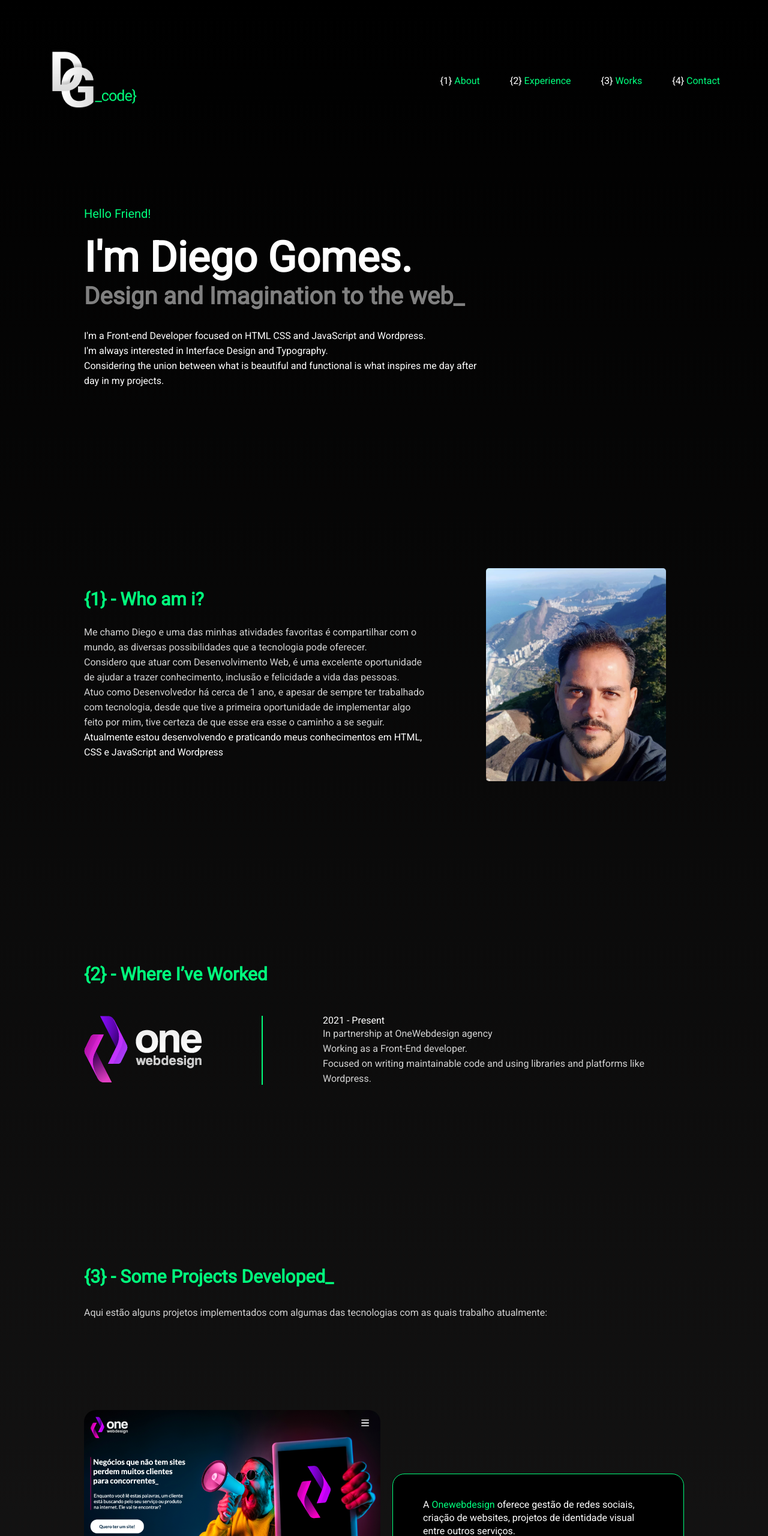
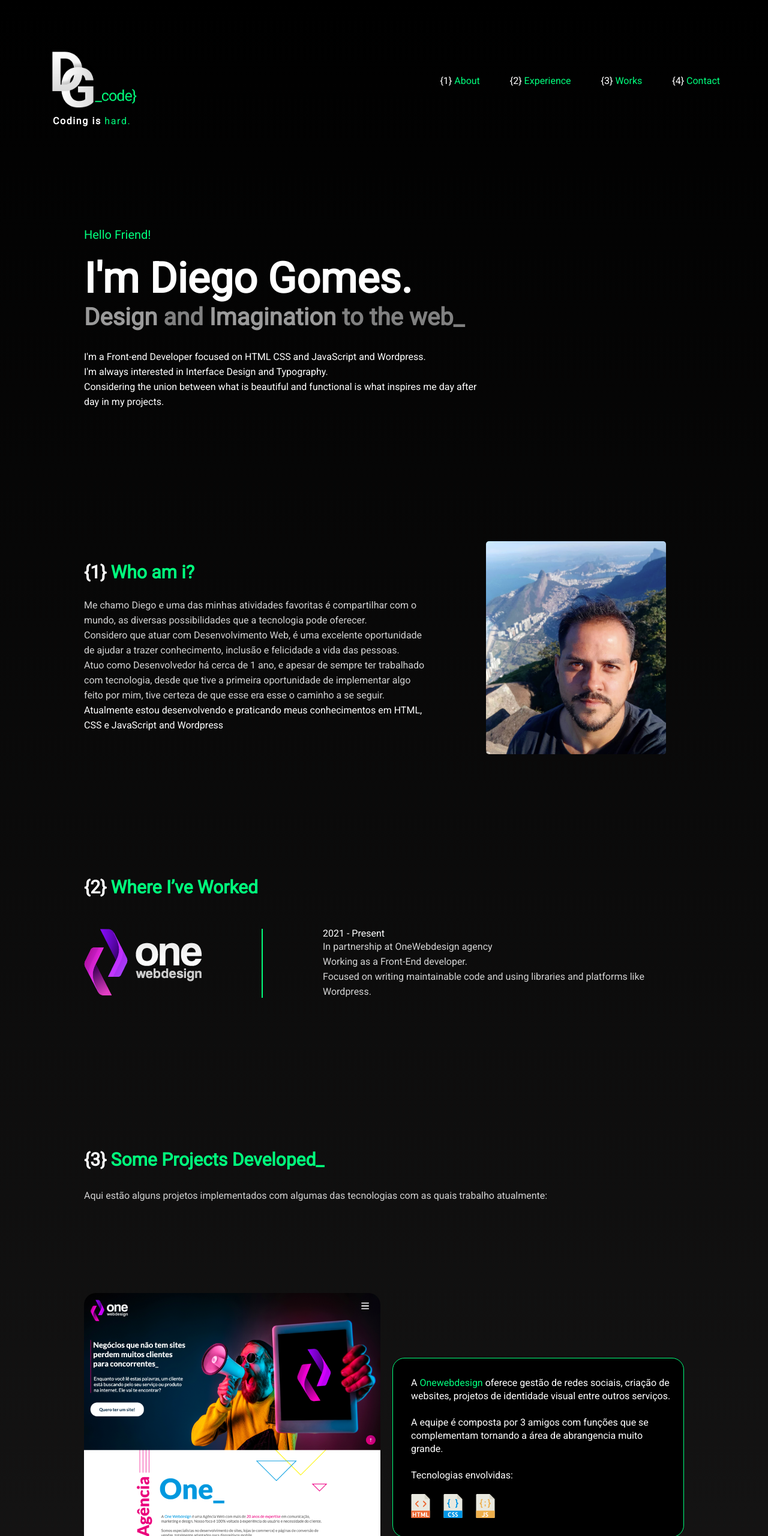
Before and after one commit to Diego-Gomes84/Personal-Portfolio, a plain HTML site: page index.html in a window 1280 px wide. Shown: the top 2560 px of the page at 60% size. Drawn offline with Linux system fonts and the light colour scheme; a web font is replaced by a local one.

Commit message:
Improvements in the "works" section

```diff
--- a/index.html
+++ b/index.html
@@ -24,6 +24,9 @@
                 <li><span>{4}</span> <a href="#anchor4">Contact</a></li>
             </ol>
         </nav>
+        <div class="container">
+            <p>Coding is <span class="typed-text"></span><span class="cursor">&nbsp;</span></p>
+        </div>
     </header>
     <main>
         <div class="in">
@@ -39,10 +42,10 @@
                 </p>
             </div>
 
-            <section class="about">
+            <section class="about"  id="anchor1">
                 <div class="container-about">
                     <div class="content-about">
-                        <h2 id="anchor1">{1} - Who am i?</h2>
+                        <h2><span>{1}</span> Who am i?</h2>
                         <p id="pstyle">Me chamo Diego e uma das minhas atividades favoritas é compartilhar com o mundo, as diversas possibilidades que a tecnologia pode oferecer.<br>
                         Considero que atuar com Desenvolvimento Web, é uma excelente oportunidade de ajudar a trazer conhecimento, inclusão e felicidade a vida das pessoas.<br>
                         Atuo como Desenvolvedor  há cerca de 1 ano, e apesar de sempre ter trabalhado com tecnologia, desde que tive a primeira oportunidade de implementar algo feito por mim, tive certeza  de que esse era esse o caminho a se seguir.</p>
@@ -54,8 +57,8 @@
                 </div>
             </section>
 
-            <section class="experience">
-                <h2 id="anchor2">{2} - Where I’ve Worked</h2>
+            <section class="experience" id="anchor2">
+                <h2><span>{2}</span> Where I’ve Worked</h2>
                 <div class="container-exp">
                     <div class="content-left"><img src="img/logo_oneweb.png" alt="Imagem Logo Onewebdesign"></div>
                     <div class="content-right">
@@ -66,35 +69,48 @@
                 </div>
             </section>
 
-            <section class="works">
-                <h2 id="anchor3">{3} - Some Projects Developed_ </h2>
+            <section class="works" id="anchor3">
+                <h2><span>{3}</span> Some Projects Developed_ </h2>
                 <p id="pstyle">Aqui estão alguns projetos implementados com algumas das tecnologias com as quais trabalho atualmente:</p>
                 <div class="portfolio">
                     <div id="work">
-                        <img src="img/One_web.png" alt="">
-                        <div class="teste">
+                        <img src="img/One_web.png" alt="Onewebdesign site" id="img-demo">
+                        <div class="portf-content">
                             <p>A <a>Onewebdesign</a> oferece gestão de redes sociais, criação de websites, projetos de identidade visual entre outros serviços.<br><br>
                             A equipe é composta por 3 amigos com funções que se complementam tornando a área de abrangencia muito grande.<br><br>
-                            Tecnologias envolvidades na implementação do site:<br>
-                            <span>HTML, CSS, JS.</span></p>
+                            Tecnologias envolvidas:</p>
+                            <ul class="png-logos">
+                                <li><img src="img/Html.png" alt=></li>
+                                <li><img src="img/Css3.png" alt=></li>
+                                <li><img src="img/JScript.png" alt=></li>
+                            </ul>
                         </div>
+
                     </div>
                     <div id="work">
-                        <div class="teste">
+                        <div class="portf-content">
                             <p>A <a>Credoito</a> é um Correspondente Bancário especializado em atender o Crédito Imobiliário de forma rápida, segura e transparente.<br><br>
                             Considero este projeto um ótimo desafio. Foi necessária uma imersão no segmento imobiliário e bancário para entregar o resultado esperado pelo cliente.<br><br>
-                            Tecnologias envolvidades na implementação do site:<br>
-                            <span>WORDPRESS</span></p>
+                            Tecnologias envolvidas:<br></p>
+                            <ul class="png-logos">
+                                <li><img src="img/Html.png" alt=></li>
+                                <li><img src="img/Css3.png" alt=></li>
+                                <li><img src="img/Wordpress.png" alt=></li>
+                            </ul>
                         </div>
-                        <img src="img/Credoito.png" alt="">
+                        <img src="img/Credoito.png" alt="Credoito Site" id="img-demo">
                     </div>
                     <div id="work">
-                        <img src="img/Sardo.png" alt="">
-                        <div class="teste">
-                            <p>A <a>Casa do Sardo</a> oferece gestão de redes sociais, criação de websites, projetos de identidade visual entre outros serviços.<br><br>
-                            A equipe é composta por 3 amigos com funções que se complementam tornando a área de abrangencia muito grande.<br><br>
-                            Tecnologias envolvidades na implementação do site:<br>
-                            <span>HTML, CSS, JS.</span></p>
+                        <img src="img/Sardo.png" alt="Sardo Site" id="img-demo">
+                        <div class="portf-content">
+                            <p>A <a>Casa do Sardo</a> É um restaurante italiano localizado no coração da cidade do Rio de Janeiro.<br><br>
+                            Este projeto marca o início do trabalho de construção de uma página que oferece entre outras opções, uma loja online com serviço de acompanhamento do delivery do estabelecimento.<br><br>
+                            Tecnologias envolvidas:<br></p>
+                            <ul class="png-logos">
+                                <li><img src="img/Html.png" alt=></li>
+                                <li><img src="img/Css3.png" alt=></li>
+                                <li><img src="img/Wordpress.png" alt=></li>
+                            </ul>
                         </div>
                     </div>
 
@@ -106,6 +122,6 @@
 
     </main>
 
-
+    <script type="text/javascript" src="script.js"></script>
 </body>
 </html>
--- a/script.js
+++ b/script.js
@@ -0,0 +1,41 @@
+const typedTextSpan = document.querySelector(".typed-text");
+const cursorSpan = document.querySelector(".cursor");
+
+const textArray = ["hard.", "fun.", "a journey.", "LIFE !"];
+const typingDelay = 200;
+const erasingDelay = 100;
+const newTextDelay = 2000; // Delay between current and next text
+let textArrayIndex = 0;
+let charIndex = 0;
+
+function type() {
+  if (charIndex < textArray[textArrayIndex].length) {
+    if(!cursorSpan.classList.contains("typing")) cursorSpan.classList.add("typing");
+    typedTextSpan.textContent += textArray[textArrayIndex].charAt(charIndex);
+    charIndex++;
+    setTimeout(type, typingDelay);
+  }
+  else {
+    cursorSpan.classList.remove("typing");
+    setTimeout(erase, newTextDelay);
+  }
+}
+
+function erase() {
+  if (charIndex > 0) {
+    if(!cursorSpan.classList.contains("typing")) cursorSpan.classList.add("typing");
+    typedTextSpan.textContent = textArray[textArrayIndex].substring(0, charIndex-1);
+    charIndex--;
+    setTimeout(erase, erasingDelay);
+  }
+  else {
+    cursorSpan.classList.remove("typing");
+    textArrayIndex++;
+    if(textArrayIndex>=textArray.length) textArrayIndex=0;
+    setTimeout(type, typingDelay + 1100);
+  }
+}
+
+document.addEventListener("DOMContentLoaded", function() { // On DOM Load initiate the effect
+  if(textArray.length) setTimeout(type, newTextDelay + 250);
+});
--- a/styles.css
+++ b/styles.css
@@ -22,6 +22,9 @@ h2{
     font-size: 30px;
     margin-bottom: 30px;
 }
+h2 span{
+    color: #fff;
+}
 a {
     text-decoration: none;
     color:#01FF7D;
@@ -41,7 +44,6 @@ a:hover {
 header {
     padding: 80px;
 }
-
 .navtop {
     display: flex;
     justify-content: space-between;
@@ -61,6 +63,39 @@ header {
 .navtop img{
     height: 100px;
 }
+.container {
+    display: flex;
+}
+.container p {
+font-size: 1rem;
+padding: 0.5rem;
+font-weight: bold;
+letter-spacing: 0.1rem;
+text-align: center;
+overflow: hidden;
+}
+.container p span.typed-text {
+font-weight: normal;
+color: #01FF7D;
+}
+.container p span.cursor {
+display: inline-block;
+background-color: #ccc;
+margin-left: 0.1rem;
+width: 3px;
+animation: blink 1s infinite;
+}
+.container p span.cursor.typing {
+animation: none;
+}
+@keyframes blink {
+0%  { background-color: #ccc; }
+49% { background-color: #ccc; }
+50% { background-color: transparent; }
+99% { background-color: transparent; }
+100%  { background-color: #ccc; }
+}
+
 /*main*/
 
 .first-content p{
@@ -84,7 +119,8 @@ header {
 /*about*/
 
 .about {
-    margin: 300px 0;
+    margin-top: 120px;
+    padding: 100px 0;
 }
 .container-about{
     display: flex;
@@ -108,7 +144,7 @@ header {
 /*experience*/
 
 .experience {
-    margin: 300px 0;
+    padding: 100px 0;
 }
 
 .container-exp {
@@ -125,11 +161,10 @@ header {
 /*works*/
 
 .works {
-    margin: 300px 0;
+   padding: 100px 0;
 }
 .portfolio{
     align-items: center;
-
 }
 #work {
     display: flex;
@@ -137,19 +172,30 @@ header {
     gap: 20px;
     margin:150px 0;
 }
-#work img{
+#img-demo {
     border-radius: 20px;
+    transition: transform 1s ease;
+}
+#work img:hover{
+    transform: scale(1.2);
+    transition: transform 1s ease;
 }
 
-.teste {
+.portf-content {
     display: flex;
-    align-items: center;
+    flex-direction: column;
     left: 550px;
     width: 440px;
-    height: 300px;
-    padding: 0 50px;
+    padding: 30px 20px 25px 30px;
     background-color: black;
     border-radius: 20px;
     border: 1px solid #01FF7D;
     line-height: 22px;
 }
+.png-logos{
+    display: flex;
+    width: 140px;
+    justify-content: space-between;
+    list-style: none;
+    margin-top: 20px;
+}
```
Also changed, not shown: img/Ativo 2.png (added), img/Css3.png (added), img/Html.png (added), img/JScript.png (added), img/Wordpress.png (added).
